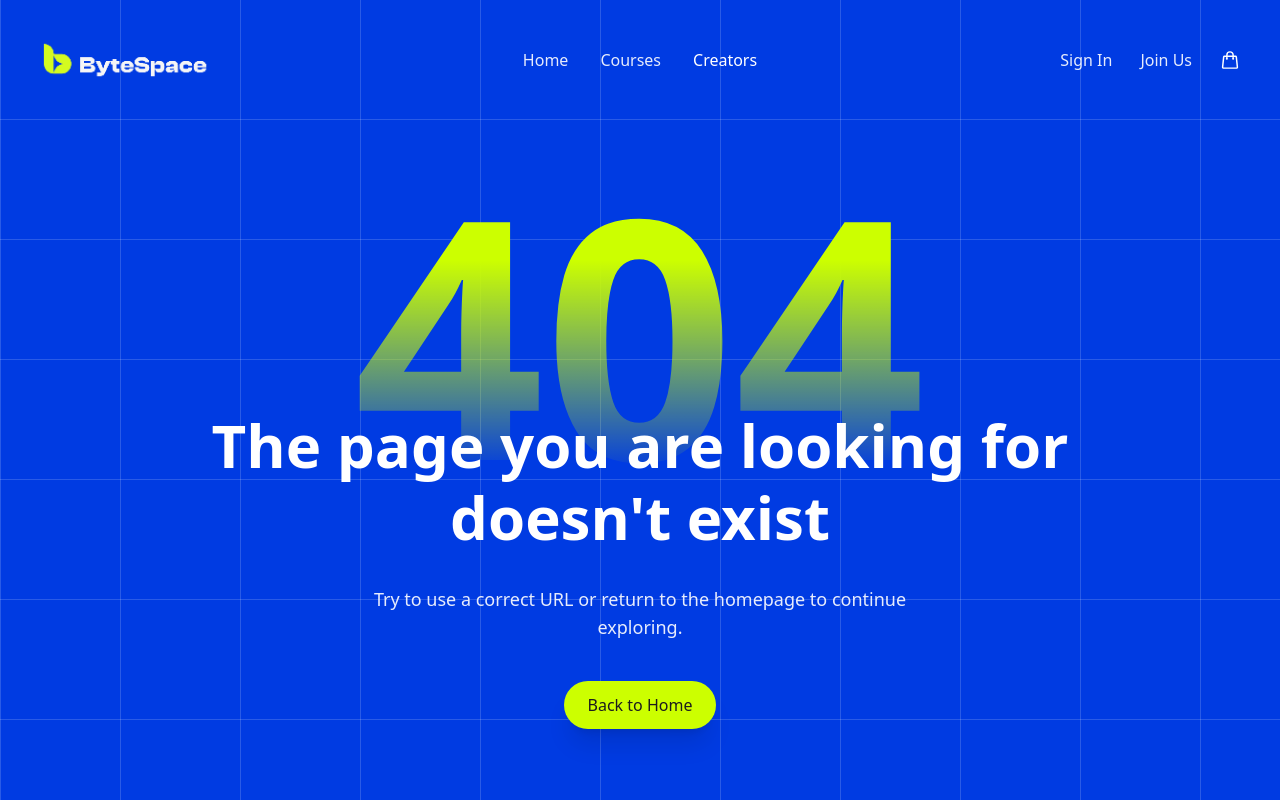
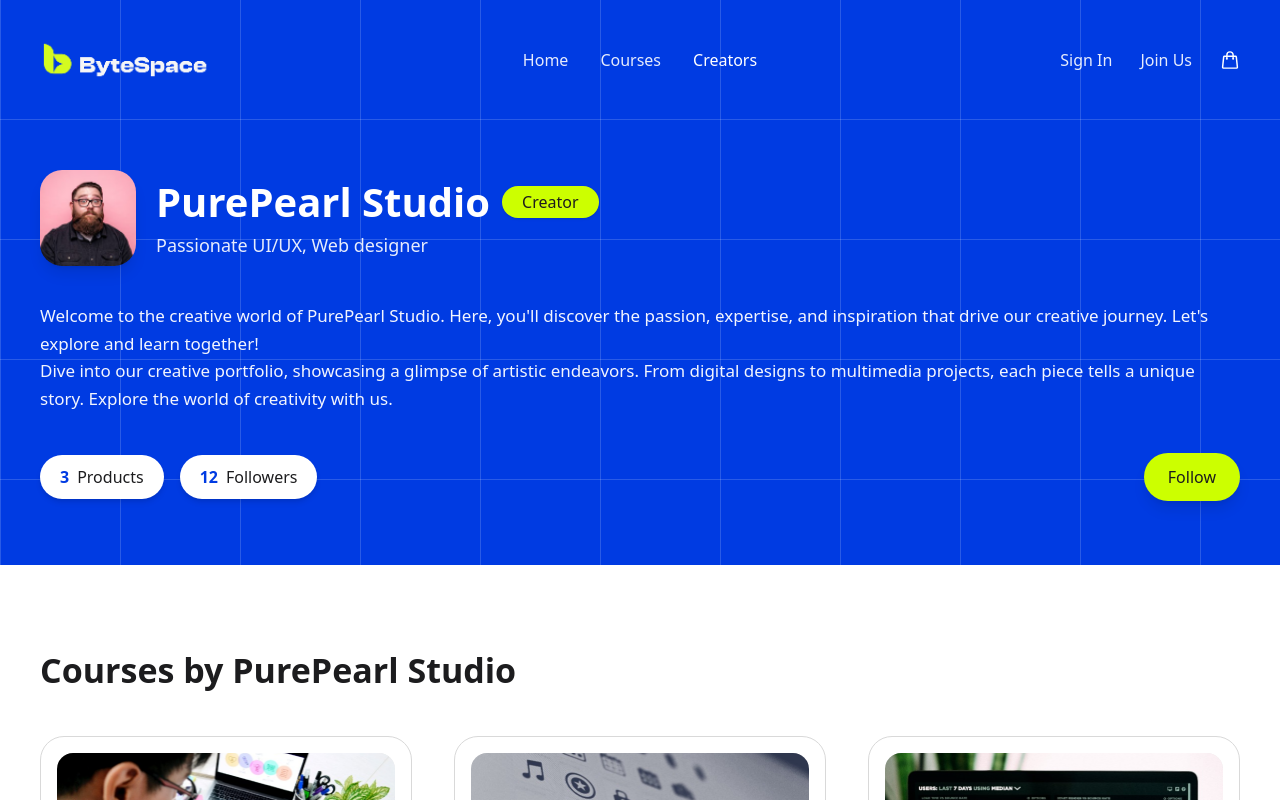
Before and after one commit to rasel201311047/bytespace, a Next.js app: page /creators/purepearl-studio in a window 1280 px wide. Before the commit this address had no page. Shown: the top 800 px of the page. Built offline with nearby package versions, Linux system fonts and the light colour scheme.

Commit message:
creator add

```diff
--- a/src/app/courses/[slug]/page.tsx
+++ b/src/app/courses/[slug]/page.tsx
@@ -1,6 +1,7 @@
 import CourseSidebar from "@/src/components/course/CourseSidebar";
 import CourseTabs from "@/src/components/course/CourseTabs";
 import VideoPlayer from "@/src/components/course/VideoPlayer";
+import Footer from "@/src/components/Footer";
 import PageHero from "@/src/components/PageHero";
 import { baseCourses } from "@/src/lib/data";
 import { BarChart3, Share2, Star, Users } from "lucide-react";
@@ -104,6 +105,7 @@ export default async function Page({ params }: Props) {
           </div>
         </div>
       </div>
+      <Footer />
     </main>
   );
 }
--- /dev/null
+++ b/src/app/creators/[slug]/page.tsx
@@ -0,0 +1,46 @@
+import CourseCard from "@/src/components/CourseCard";
+import CreatorHeader from "@/src/components/creator/CreatorHeader";
+import Footer from "@/src/components/Footer";
+import PageHero from "@/src/components/PageHero";
+import Reveal from "@/src/components/Reveal";
+import { baseCourses } from "@/src/lib/data";
+import { Metadata } from "next";
+import { notFound } from "next/navigation";
+
+type Props = {
+  params: Promise<{ slug: string }>;
+};
+export const metadata: Metadata = {
+  title: "PurePearl Studio – ByteSpace Creator",
+  description:
+    "Explore courses, workshops, and learning resources by PurePearl Studio on ByteSpace.",
+};
+
+export function generateStaticParams() {
+  return [{ slug: "purepearl-studio" }];
+}
+export default async function Page({ params }: Props) {
+  const { slug } = await params;
+  if (slug !== "purepearl-studio") notFound();
+  return (
+    <main className="min-h-screen bg-white">
+      <PageHero>
+        <CreatorHeader />
+      </PageHero>
+
+      <section className="wrap py-12 sm:py-16 lg:py-[80px]">
+        <h2 className="text-[24px] sm:text-[30px] lg:text-[34px] font-semibold text-ink">
+          Courses by PurePearl Studio
+        </h2>
+        <div className="mt-8 sm:mt-10 grid gap-6 sm:grid-cols-2 lg:grid-cols-3 lg:gap-[42px]">
+          {baseCourses.slice(0, 3).map((c, i) => (
+            <Reveal key={c.id} delay={i * 90}>
+              <CourseCard course={c} />
+            </Reveal>
+          ))}
+        </div>
+      </section>
+      <Footer />
+    </main>
+  );
+}
--- /dev/null
+++ b/src/components/creator/CreatorHeader.tsx
@@ -0,0 +1,68 @@
+"use client";
+
+import Image from "next/image";
+import { useState } from "react";
+
+export default function CreatorHeader() {
+  const [following, setFollowing] = useState(false);
+  return (
+    <div className="wrap pb-12 sm:pb-16 pt-[110px] sm:pt-[150px] lg:pt-[170px]">
+      <div className="flex flex-col sm:flex-row items-start sm:items-center gap-4 sm:gap-5 animate-rise">
+        <Image
+          src="/images/creator.png"
+          alt="PurePearl Studio"
+          width={96}
+          height={96}
+          priority
+          className="h-[80px] w-[80px] sm:h-[96px] sm:w-[96px] rounded-[22px] object-cover shadow-lg"
+        />
+        <div>
+          <div className="flex flex-wrap items-center gap-2.5 sm:gap-3">
+            <h1 className="text-[26px] sm:text-[34px] lg:text-[40px] font-semibold leading-tight text-white">
+              PurePearl Studio
+            </h1>
+            <span className="rounded-full bg-lime px-4 sm:px-5 py-1 text-xs sm:text-base font-medium text-ink shadow-sm">
+              Creator
+            </span>
+          </div>
+          <p className="mt-1 text-sm sm:text-lg font-light text-white/90">
+            Passionate UI/UX, Web designer
+          </p>
+        </div>
+      </div>
+
+      <p className="mt-6 sm:mt-9 max-w-[1200px] text-sm sm:text-base lg:text-[17px] font-light leading-relaxed text-white/95 animate-rise [animation-delay:.1s]">
+        Welcome to the creative world of PurePearl Studio. Here, you&apos;ll
+        discover the passion, expertise, and inspiration that drive our creative
+        journey. Let&apos;s explore and learn together!
+        <br className="hidden sm:inline" />
+        <span className="block mt-2 sm:inline sm:mt-0">
+          {" "}
+          Dive into our creative portfolio, showcasing a glimpse of artistic
+          endeavors. From digital designs to multimedia projects, each piece
+          tells a unique story. Explore the world of creativity with us.
+        </span>
+      </p>
+
+      <div className="mt-8 sm:mt-10 flex flex-wrap items-center justify-between gap-4">
+        <div className="flex flex-wrap gap-2.5 sm:gap-4">
+          <span className="chip-white text-sm sm:text-base shadow-md">
+            <b className="font-semibold text-brand">3</b> Products
+          </span>
+          <span className="chip-white text-sm sm:text-base shadow-md">
+            <b className="font-semibold text-brand">{following ? 13 : 12}</b>{" "}
+            Followers
+          </span>
+        </div>
+        <button
+          type="button"
+          onClick={() => setFollowing((f) => !f)}
+          aria-pressed={following}
+          className="btn-lime cursor-pointer shadow-lg"
+        >
+          {following ? "Following" : "Follow"}
+        </button>
+      </div>
+    </div>
+  );
+}
```
